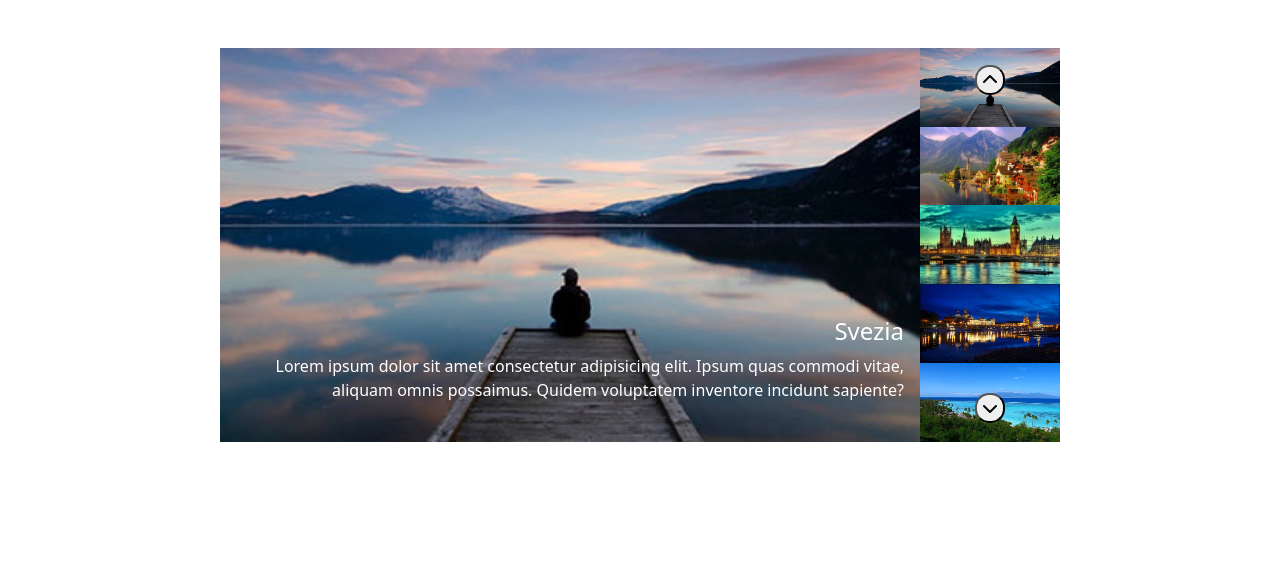
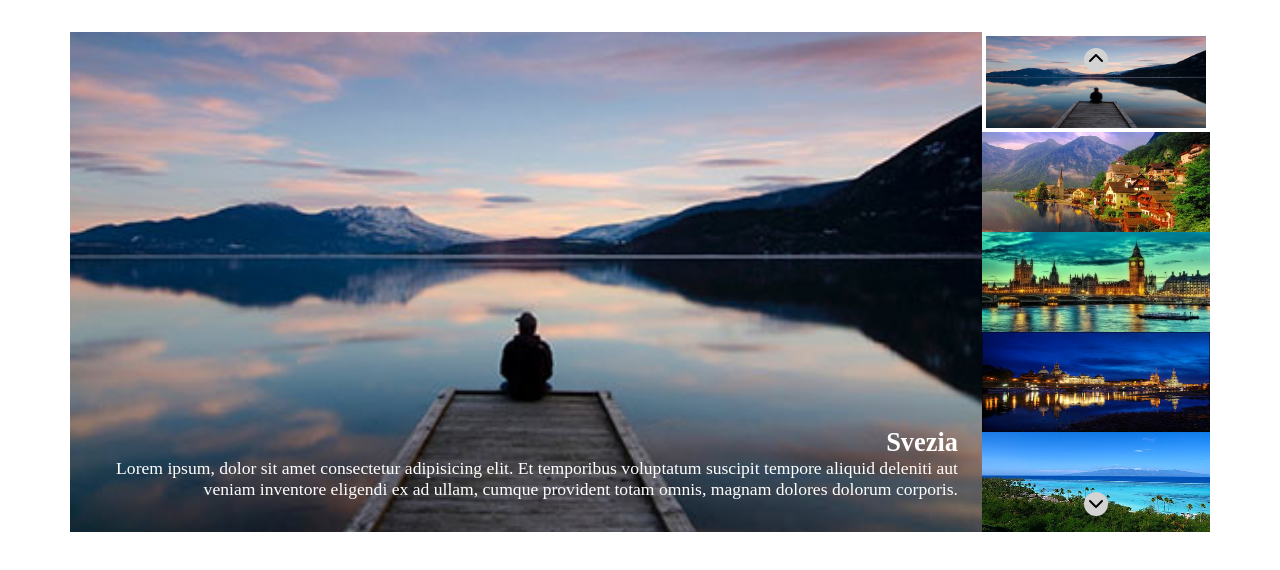
Before and after one commit to pollohultima/js-array-carousel, a plain HTML site: page index.html in a window 1280 px wide. Drawn offline with nearby package versions, Linux system fonts and the light colour scheme.

Commit message:
Correction commit
missing bonus but i will do it today

```diff
--- a/assets/css/style.css
+++ b/assets/css/style.css
@@ -1,31 +1,76 @@
-.container {
-    width: 840px!important;
+* {
+    box-sizing: border-box;
+    margin: 0;
+    padding: 0;
 }
 
-.col-10>img {
-    width: 100%!important;
+.container {
+    width: 1140px;
+    margin: 2rem auto;
+    display: flex;
+    height: 500px;
 }
 
-.caption {
-    bottom: 1.5rem;
-    right: 1rem;
+.activeThumb {
+    border: 4px solid white;
 }
 
-.up {
-    top: 2rem;
+.active.preview__item {
+    display: block;
+    height: 100%;
 }
 
-.down {
-    bottom: .2rem;
+.active.preview__item>img {
+    width: 100%;
+    height: 100%;
+    object-fit: cover;
 }
 
-button {
-    border-radius: 47%!important;
+.preview__item {
+    display: none;
 }
 
-.same_height {
+.preview {
+    width: 80%;
+    position: relative;
+}
+
+.thumbs {
+    width: 20%;
+    display: flex;
+    flex-direction: column;
+    position: relative;
+}
+
+.thumb_image {
     width: 100%;
     height: calc(100% / 5);
 }
 
-/*  */
+.next, .prev {
+    position: absolute;
+    background-color: lightgrey;
+    border-radius: 50%;
+    padding: 3px 5px;
+}
+
+.prev {
+    top: 1rem;
+    left: 50%;
+    transform: translate(-50%);
+}
+
+.next {
+    bottom: 1rem;
+    left: 50%;
+    transform: translate(-50%);
+}
+
+.text {
+    position: absolute;
+    bottom: 2rem;
+    right: 1.5rem;
+    color: white;
+    text-align: right;
+    font-size: 1.1rem;
+}
--- a/assets/js/main.js
+++ b/assets/js/main.js
@@ -22,82 +22,134 @@ const text = [
     'Et temporibus voluptatum suscipit tempore aliquid deleniti aut veniam inventore eligendi ex ad ullam,',
 ]
 
-const asideImg = document.querySelector('.aside');
 
-for (let i = 1; i <= items.length; i++) {
-    const showImage = `<img src="./assets/img/0${i}.jpg" alt="" class="same_height"></img>`;
-    asideImg.innerHTML += showImage;
-}
+/*
+STRUMENTI
+- array
+- eventListener
+- for
+- if
+- querySelector/getElementById/altri
+*/
+
+//DOM
+
+const previewElement = document.querySelector(' .preview');
+const thumbsElement = document.querySelector(' .thumbs');
+const prevElement = document.querySelector(' .prev');
+const nextElement = document.querySelector(' .next');
+
+//Initialize var
+let activeItem = 0
+//img = items[0];
+//title = title [0];
+//news = text [0];
+
+console.log(items[activeItem], title[activeItem], text[activeItem]);
+
+/* let element = `
+  <img src="./assets/${items[activeItem]}" alt="">
+    <div class="text">
+        <h2>${title[activeItem]}</h2>
+        <p>${text[activeItem]}</p>
+    </div>`
+
+previewElement.innerHTML = element; */
+
+// Render all thumbnails
+for (let index = 0; index < items.length; index++) {
+
+    const image_path = items[index];
+
+    //Render all iamges and text
+    let element = `
+    <div class="preview__item">
+    <img src="./assets/${items[index]}" alt="">
+        <div class="text">
+            <h2>${title[index]}</h2>
+            <p>${text[index]}</p>
+        </div>
+    </div>`
+    previewElement.insertAdjacentHTML('beforeend', element)
 
 
+    //Render thumbs
+
+    const thumbImage = `
+    <img class="thumb_image" src="./assets/${image_path}">`
+
+    thumbsElement.insertAdjacentHTML('beforeend', thumbImage)
+
+}
+document.getElementsByClassName('thumb_image')[activeItem].classList.add('activeThumb');
+document.getElementsByClassName('preview__item')[activeItem].classList.add('active')
 
 
-const [itemOne] = items
-const [sweden] = title
-const [textSweden] = text
+// Event Listeners
 
-const swedenSelection = [itemOne, sweden, textSweden]
-console.log(swedenSelection);
+//decremento valore di active item
+prevElement.addEventListener('click', function () {
 
-const [itemTwo] = items
+    //check if the active item === 0
+    if (activeItem == 0) {
+        activeItem = items.length - 1;
+    }
+    //decrement active element
+    else {
+        activeItem = activeItem - 1;
+    }
 
-const [svizzera] = title
-const [textSvizzera] = text
+    //Overwrite Dom element
+    /*     element = `
+        <img src="./assets/${items[activeItem]}" alt="">
+        <div class="text">
+            <h2>${title[activeItem]}</h2>
+            <p>${text[activeItem]}</p>
+        </div>` */
+    //render the new element
+    /*  previewElement.innerHTML = element; */
 
 
-const svizzeraSelection = [itemTwo, svizzera, textSvizzera]
-console.log(svizzeraSelection);
+    document.querySelector('.preview__item.active').classList.remove('active')
+    document.getElementsByClassName('preview__item')[activeItem].classList.add('active')
 
-/* const itemsRef = document.querySelector(' .items');
-const thumbRef = document.querySelector(' .thumbs')
 
-let item = "";
-let thumb = "";
-let position = "";
+    //deselct the current activeThumb
+    document.querySelector('.thumb_image.activeThumb').classList.remove('activeThumb');
 
-for (let i = 0; i <= items.length; i++) {
+    //select the new active thumb
+    document.getElementsByClassName('thumb_image')[activeItem].classList.add('activeThumb');
+})
 
-    item += `
-    <div class="item">
-        <img src = "${items[i]}"
-        <div class= "text">
-            <h3>${title[i]}</h3>
-            <p>"${text[i]}"</p>
-        </div>
-    </div>
-    `;
-    thumb += `
-    <div class= "thumb">
-        <img src = "${items[i]}"
-    </div>`;
-}
 
-itemsRef.innerHTML = item;
-document.getElementsByClassName('item')[position].classlist.add('active');
+//incremento valore di active item
+nextElement.addEventListener('click', function () {
 
-itemsRef.innerHTML += thumb;
-document.getElementsByClassName('item')[position].classlist.add('active');
+    //check if the active item is at last element
+    if (activeItem == items.lenght - 1) {
+        activeItem = 0;
+    }
+    //increment active element
+    else {
+        activeItem = activeItem + 1;
+    }
 
-const prev = document.querySelector(' .prev');
-prev.addEventListener('click', function () {
-    if (position > 0) {
-        --position;
-    }
-    document.querySelector('.item.active').classList.remove('active')
-    document.getElementsByClassName('item')[position].classList.add('active');
+    //Overwrite Dom element
+    /*     element = `
+        <img src="./assets/${items[activeItem]}" alt="">
+        <div class="text">
+            <h2>${title[activeItem]}</h2>
+            <p>${text[activeItem]}</p>
+        </div>` */
+    //render the new element
+    /* previewElement.innerHTML = element; */
 
-    document.querySelector('.thumb.active').classList.remove('active')
-    document.getElementsByClassName('thumb')[position].classList.add('active');
-});
+    document.querySelector('.preview__item.active').classList.remove('active')
+    document.getElementsByClassName('preview__item')[activeItem].classList.add('active')
 
-const next = document.querySelector(' .next');
-next.addEventListener('click', function () {
-    if (position < items.length) {
-        ++position;
-    }
-    document.querySelector('.item.active').classList.remove('active')
-    document.getElementsByClassName('item')[position].classList.add('active');
+    //deselct the current activeThumb
+    document.querySelector('.thumb_image.activeThumb').classList.remove('activeThumb');
 
-    document.querySelector('.thumb.active').classList.remove('active')
-    document.getElementsByClassName('thumb')[position].classList.add('active');
-}); */
+    //select the new active thumb
+    document.getElementsByClassName('thumb_image')[activeItem].classList.add('activeThumb');
+})
--- a/index.html
+++ b/index.html
@@ -6,42 +6,30 @@
         <meta name="viewport" content="width=device-width, initial-scale=1.0">
         <title>Carousel</title>
         <link rel="stylesheet" href="./assets/css/style.css">
-        <link
-            href="https://cdn.jsdelivr.net/npm/bootstrap@5.1.3/dist/css/bootstrap.min.css"
-            rel="stylesheet"
-            integrity="sha384-1BmE4kWBq78iYhFldvKuhfTAU6auU8tT94WrHftjDbrCEXSU1oBoqyl2QvZ6jIW3"
-            crossorigin="anonymous">
         <link rel="stylesheet"
             href="https://cdnjs.cloudflare.com/ajax/libs/font-awesome/6.0.0-beta2/css/all.min.css"
             integrity="sha512-YWzhKL2whUzgiheMoBFwW8CKV4qpHQAEuvilg9FAn5VJUDwKZZxkJNuGM4XkWuk94WCrrwslk8yWNGmY1EduTA=="crossorigin="anonymous"
             referrerpolicy="no-referrer" />
     </head>
     <body>
-        <div class="container my-5">
-            <div class="row">
-                <div class="col-10 px-0 position-relative">
-                    <img src="./assets/img/01.jpg" alt="">
-                    <div class="caption position-absolute text-end text-white">
-                        <h4>Svezia</h4>
-                        <p>Lorem
-                            ipsum dolor sit
-                            amet consectetur adipisicing elit. Ipsum quas
-                            commodi
-                            vitae, aliquam omnis possaimus. Quidem voluptatem
-                            inventore incidunt sapiente?</p>
-                    </div>
-                </div>
-                <div class="aside col-2 d-flex flex-wrap px-0
-                    position-relative">
-                    <button class="up position-absolute start-50
-                        translate-middle"><i class="fas fa-chevron-up"></i></button>
-                    <button class="down position-absolute start-50
-                        translate-middle"><i class="fas fa-chevron-down"></i></button>
-                    <div class="firstImage img-fluid"></div>
-                </div>
+        <div class="container">
+            <div class="preview">
+                <!-- img con testo -->
 
             </div>
+            <div class="thumbs">
+                <!-- nav -->
+                <nav class="navigator">
+                    <div class="prev">
+                        <i class="fas fa-chevron-up"></i>
+                    </div>
+                    <div class="next">
+                        <i class="fas fa-chevron-down"></i>
+                    </div>
+                </nav>
+                <!-- lista miniature -->
 
+            </div>
         </div>
 
         <script src="./assets/js/main.js"></script>
```
